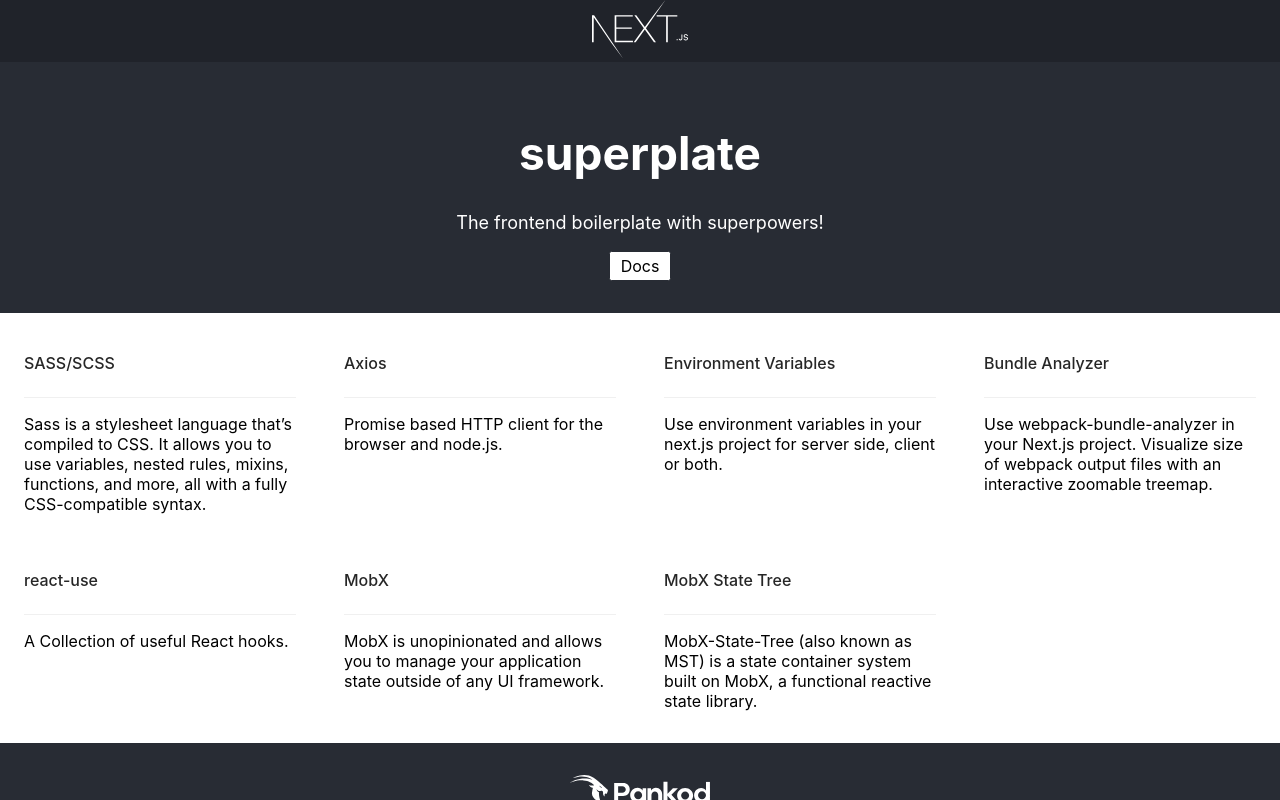
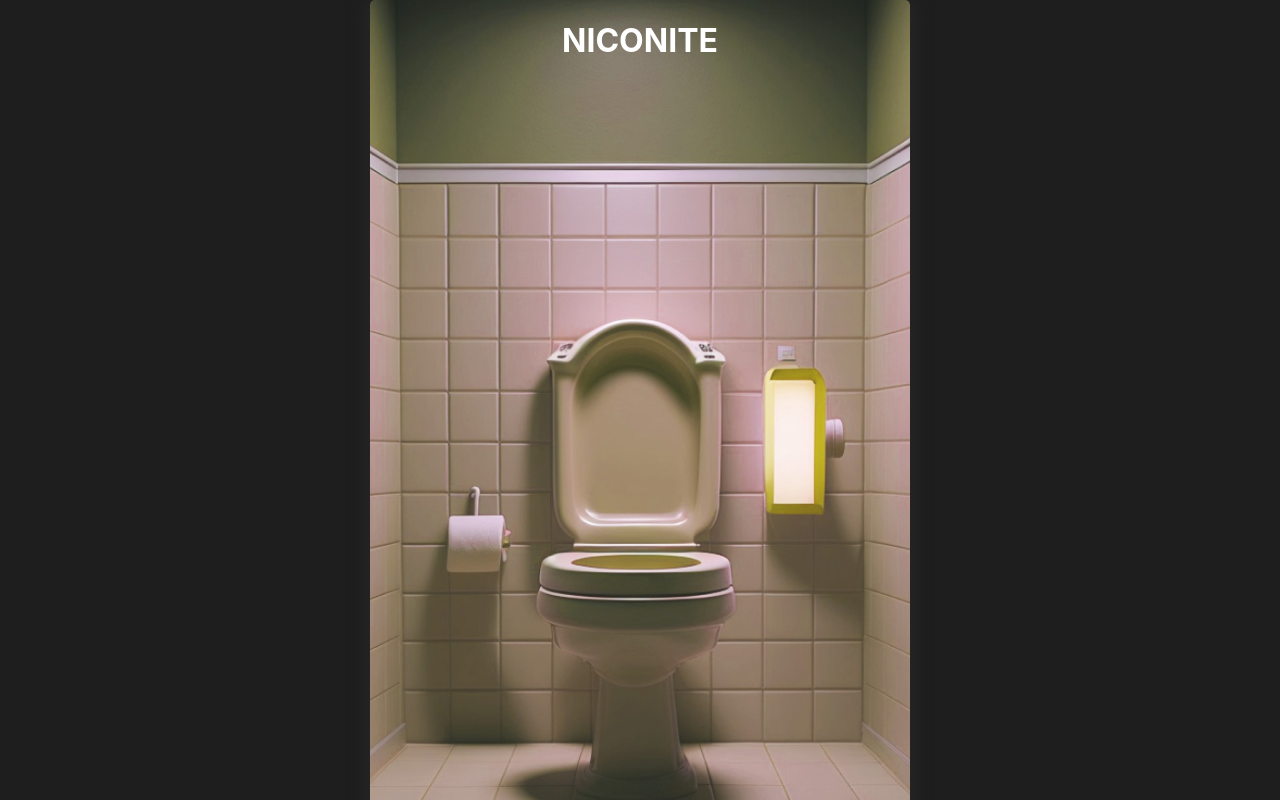
Before and after one commit to imfeng/niconite-frontend, a Next.js app: page / in a window 1280 px wide. Shown: the top 800 px of the page. Built offline with nearby package versions, Linux system fonts and the light colour scheme.

Commit message:
add layout and background

```diff
--- a/pages/index.tsx
+++ b/pages/index.tsx
@@ -1,21 +1,24 @@
 import React from "react";
 
 import { Cards, Footer, Header, Main } from "@components/scss";
+import { MobileLayout } from "@components/layout/mobile-layout";
 
 const Home: React.FC = () => {
   const a = 1;
   return (
     <div
+      className="main"
       style={{
         display: "flex",
         flexDirection: "column",
         minHeight: "100vh",
       }}
     >
-      <Header />
+      <MobileLayout></MobileLayout>
+      {/* <Header />
       <Main />
       <Cards />
-      <Footer />
+      <Footer /> */}
     </div>
   );
 };
--- /dev/null
+++ b/src/components/layout/mobile-layout.module.scss
@@ -0,0 +1,25 @@
+
+.layout {
+  background: url(../../assets/bg.png);
+  background-position: center center;
+  background-repeat: no-repeat;
+  background-size: cover;
+  display: flex;
+  flex-direction: column;
+  align-items: center;
+
+  min-height: 100vh;
+  width: 100%;
+  color: white;
+}
+
+@media only screen and (min-width: 768px) {
+  .layout {
+    box-shadow: 0px 0px 20px 1px rgb(47 47 47 / 70%);
+    border-radius: 5px;
+    max-width: 540px;
+    height: 968px;
+    min-height: initial;
+    margin: 0 auto;
+  }
+}
--- /dev/null
+++ b/src/components/layout/mobile-layout.tsx
@@ -0,0 +1,10 @@
+import styles from "./mobile-layout.module.scss";
+
+export const MobileLayout: React.FC = ({ children, ...props }) => {
+  return (
+    <div {...props} className={styles.layout}>
+      <h1>NICONITE</h1>
+      {children}
+    </div>
+  );
+};
--- a/src/styles/global.scss
+++ b/src/styles/global.scss
@@ -5,4 +5,17 @@ body {
   font-family: -apple-system, BlinkMacSystemFont, "Segoe UI", Roboto,
     "Helvetica Neue", Arial, "Noto Sans", "Liberation Sans", sans-serif,
     "Apple Color Emoji", "Segoe UI Emoji", "Segoe UI Symbol", "Noto Color Emoji";
+
+  min-height: 100%;
+  width: 100%;
+  background-color: #1e1e1e;
 }
+
+#__next, .main {
+  width: 100%;
+  min-height: 100%;
+  display: flex;
+  align-items: center;
+  justify-content: center;
+
+}
```
Also changed, not shown: src/assets/bg.png (added).
